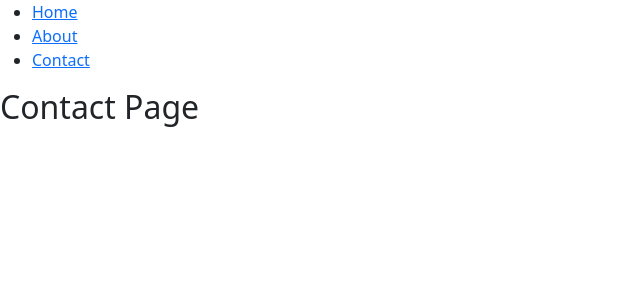
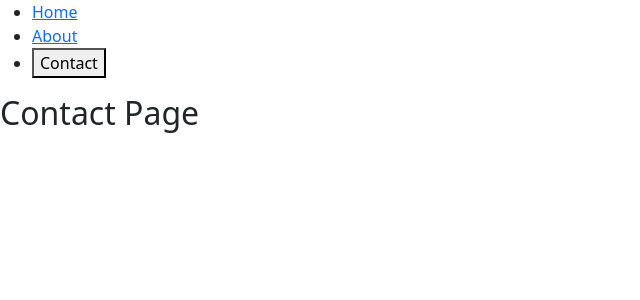
Before and after one commit to Rasujon3/my-first-next-app, a Next.js app: page /contact in a window 1280 px wide. Shown: the top 300 px of the page, without its empty margins (0-640 px from the left). Built offline with nearby package versions, Linux system fonts and the light colour scheme.

Commit message:
imperative routing

```diff
--- a/pages/menu.js
+++ b/pages/menu.js
@@ -1,5 +1,6 @@
 import React, { Component } from "react";
 import Link from "next/link";
+import Router from "next/router";
 
 class Menu extends Component {
   render() {
@@ -20,7 +21,8 @@ class Menu extends Component {
             </Link>
           </li>
           <li>
-            <Link href="/contact">Contact</Link>
+            {/* <Link href="/contact">Contact</Link> */}
+            <button onClick={() => Router.push("/contact")}>Contact</button>
           </li>
         </ul>
       </div>
```
